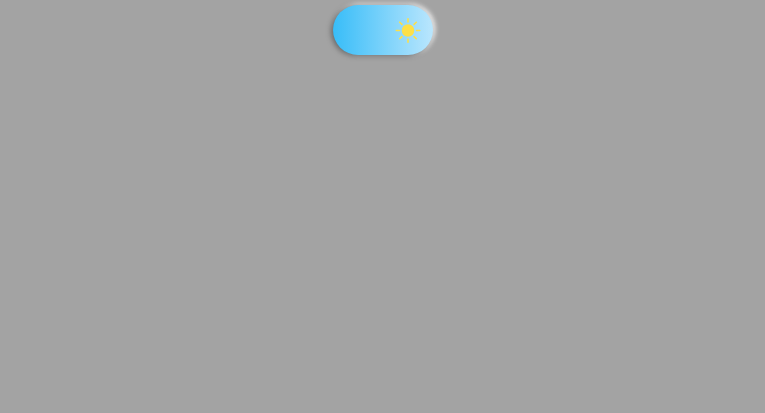
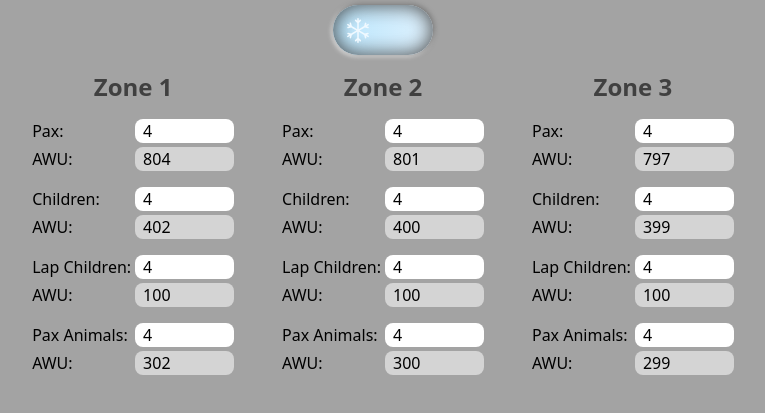
Before and after one commit to DallenB4/aerocalc, a Gatsby site: page / in a window 1280 px wide. Shown: the part 83-496 px from the top of the page, without its empty margins (257-1022 px from the left). Built offline with nearby package versions, Linux system fonts and the light colour scheme; Gatsby itself is replaced by a stand-in of ours.

Commit message:
Added processing.

```diff
--- a/src/pages/404.js
+++ b/src/pages/404.js
@@ -4,6 +4,7 @@ import * as React from "react"
 const NotFoundPage = () => {
   return (
     <main>
+      <h1>404: Not Found</h1>
     </main>
   )
 }
--- a/src/pages/index.js
+++ b/src/pages/index.js
@@ -1,22 +1,21 @@
 import * as React from "react"
 import { Switch } from "@headlessui/react"
+import "../scripts/data"
+import { assistAnimalsAWU, bagWeights, checkedBagWeights, childrenAWU, lapChildrenAWU, passengerAWU } from "../scripts/data"
 
-const SeasonSwitch = () => {
-  const [enabled, setEnabled] = React.useState(true)
-
+const SeasonSwitch = ({ enabled, onChange }) => {
   return (
     <Switch
       checked={enabled}
-      onChange={setEnabled}
+      onChange={onChange}
       className={`
-        bg-neutral-700
-        ${enabled ? 'bg-gradient-to-l from-sky-200 to-sky-400' : 'bg-gradient-to-l from-sky-100 to-sky-200'}
-        ${enabled ? "shadow-[-2px_1px_5px_#666,2px_-1px_5px_#fff,inset_0_0_0px_#fff]" : "shadow-[1px_-1px_5px_#666,-1px_1px_5px_#fff,inset_0_0px_20px_#444]"}
-        inline-flex h-[50px] w-[100px] items-center m-2 rounded-full focus:outline-none transition duration-[400ms] ease=out`}
+      ${enabled ? 'bg-gradient-to-l from-sky-200 to-sky-400' : 'bg-gradient-to-l from-sky-100 to-sky-200'}
+      ${enabled ? "shadow-[-2px_1px_5px_#666,2px_-1px_5px_#fff,inset_0_0_0px_#fff]" : "shadow-[1px_-1px_5px_#666,-1px_1px_5px_#fff,inset_0_0px_20px_#444]"}
+      bg-neutral-700 inline-flex h-[50px] w-[100px] items-center m-2 rounded-full focus:outline-none transition duration-[400ms] ease=out`}
     >
-      <svg xmlns="http://www.w3.org/2000/svg" class="bi bi-snow" viewBox="0 0 16 16"
+      <svg xmlns="http://www.w3.org/2000/svg" viewBox="0 0 16 16"
         className={`${enabled ? 'translate-x-[100%]' : 'translate-x-[0%]'
-          } h-1/2 w-1/2 transform transition duration-[400ms] ease=out`}>
+          } bi bi-snow h-1/2 w-1/2 transform transition duration-[400ms] ease=out`}>
         <path d="M8 12a4 4 0 1 0 0-8 4 4 0 0 0 0 8M8 0a.5.5 0 0 1 .5.5v2a.5.5 0 0 1-1 0v-2A.5.5 0 0 1 8 0m0 13a.5.5 0 0 1 .5.5v2a.5.5 0 0 1-1 0v-2A.5.5 0 0 1 8 13m8-5a.5.5 0 0 1-.5.5h-2a.5.5 0 0 1 0-1h2a.5.5 0 0 1 .5.5M3 8a.5.5 0 0 1-.5.5h-2a.5.5 0 0 1 0-1h2A.5.5 0 0 1 3 8m10.657-5.657a.5.5 0 0 1 0 .707l-1.414 1.415a.5.5 0 1 1-.707-.708l1.414-1.414a.5.5 0 0 1 .707 0m-9.193 9.193a.5.5 0 0 1 0 .707L3.05 13.657a.5.5 0 0 1-.707-.707l1.414-1.414a.5.5 0 0 1 .707 0zm9.193 2.121a.5.5 0 0 1-.707 0l-1.414-1.414a.5.5 0 0 1 .707-.707l1.414 1.414a.5.5 0 0 1 0 .707M4.464 4.465a.5.5 0 0 1-.707 0L2.343 3.05a.5.5 0 1 1 .707-.707l1.414 1.414a.5.5 0 0 1 0 .708z" className={`${enabled ? 'opacity-1' : 'opacity-0'} fill-yellow-300 transition duration-400`} />
         <path d="M8 16a.5.5 0 0 1-.5-.5v-1.293l-.646.647a.5.5 0 0 1-.707-.708L7.5 12.793V8.866l-3.4 1.963-.496 1.85a.5.5 0 1 1-.966-.26l.237-.882-1.12.646a.5.5 0 0 1-.5-.866l1.12-.646-.884-.237a.5.5 0 1 1 .26-.966l1.848.495L7 8 3.6 6.037l-1.85.495a.5.5 0 0 1-.258-.966l.883-.237-1.12-.646a.5.5 0 1 1 .5-.866l1.12.646-.237-.883a.5.5 0 1 1 .966-.258l.495 1.849L7.5 7.134V3.207L6.147 1.854a.5.5 0 1 1 .707-.708l.646.647V.5a.5.5 0 1 1 1 0v1.293l.647-.647a.5.5 0 1 1 .707.708L8.5 3.207v3.927l3.4-1.963.496-1.85a.5.5 0 1 1 .966.26l-.236.882 1.12-.646a.5.5 0 0 1 .5.866l-1.12.646.883.237a.5.5 0 1 1-.26.966l-1.848-.495L9 8l3.4 1.963 1.849-.495a.5.5 0 0 1 .259.966l-.883.237 1.12.646a.5.5 0 0 1-.5.866l-1.12-.646.236.883a.5.5 0 1 1-.966.258l-.495-1.849-3.4-1.963v3.927l1.353 1.353a.5.5 0 0 1-.707.708l-.647-.647V15.5a.5.5 0 0 1-.5.5z" className={`${enabled ? 'opacity-0' : 'opacity-1'} fill-sky-50 transition duration-400`} />
       </svg>
@@ -24,11 +23,45 @@ const SeasonSwitch = () => {
   )
 }
 
+const ZoneInput = ({ zone = 0, isWinter = false }) => {
+  return (
+    <div className="p-2 inline-block">
+      <h1 className="font-sans text-center text-2xl text-neutral-700 font-semibold">Zone {zone}</h1>
+      <NumberCombo xlabel="Pax: " ylabel="AWU: " calc={(input) => { return passengerAWU[+ isWinter][zone - 1][input] }} />
+      <NumberCombo xlabel="Children: " ylabel="AWU: " calc={(input) => { return childrenAWU[+ isWinter][zone - 1][input] }} />
+      <NumberCombo xlabel="Lap Children: " ylabel="AWU: " calc={(input) => { return lapChildrenAWU[zone - 1][input] }} />
+      <NumberCombo xlabel="Pax Animals: " ylabel="AWU: " calc={(input) => { return assistAnimalsAWU[zone - 1][input] }} />
+    </div>
+  )
+}
+
+const NumberCombo = ({ xlabel = "XLabel: ", ylabel = "YLabel: ", calc = (input) => { return input } }) => {
+  const [value, setValue] = React.useState(4)
+  return (
+    <div className="grid grid-cols-2 gap-1 m-4">
+      <label className="" htmlFor="input">{xlabel}</label>
+      <input className="px-2 focus:outline-none rounded-lg" id="input" onInput={(e) => setValue(Number(e.target.value))} type="number" min={0} max={99} defaultValue={value} />
+      <label htmlFor="num">{ylabel}</label>
+      <span className={"px-2 rounded-lg bg-neutral-300"} id="num">{calc(value)}</span>
+    </div>
+  )
+}
+
 const IndexPage = () => {
+  const [isWinter, setEnabled] = React.useState(!(new Date().getMonth() > 3 && new Date().getMonth() < 10))
+  const handleSeasonToggle = (state) => {
+    setEnabled(!state)
+  }
+
   return (
-    <main className="flex flex-col items-center min-h-screen py-2 bg-neutral-400">
+    <main className="flex flex-col items-center flex-wrap min-h-screen min-w-screen py-2 bg-neutral-400">
       <h1 className="font-sans text-4xl text-neutral-700 py-4 font-semibold">Aerocalc</h1>
-      <SeasonSwitch />
+      <SeasonSwitch onChange={handleSeasonToggle} enabled={!isWinter} />
+      <div className="flex flex-wrap">
+        <ZoneInput zone={1} isWinter={isWinter} />
+        <ZoneInput zone={2} isWinter={isWinter} />
+        <ZoneInput zone={3} isWinter={isWinter} />
+      </div>
     </main>
   )
 }
--- /dev/null
+++ b/src/scripts/data.js
@@ -0,0 +1,12 @@
+export const passengerAWU = [[[0, 201, 402, 603, 804, 1005, 1206, 1407, 1608, 1809, 2010, 2211, 2412,], [0, 200, 400, 601, 801, 1001, 1201, 1401, 1601, 1802, 2002, 2202, 2402, 2602, 2802, 3003, 3203, 3403, 3603, 3803, 4004, 4204, 4404, 4604, 4804, 5004, 5405, 5205, 5405, 5805, 6005, 6205, 6046,], [0, 199, 399, 598, 797, 996, 1196, 1395, 1594, 1793, 1993, 2192, 2391, 2590, 2790, 2989, 3188, 3387, 3587, 3786, 3985, 4185, 4384, 4583, 4782, 4982, 5181, 5380, 5579, 5779, 5978, 6177, 6376,]], [[0, 201, 402, 603, 804, 1005, 1206, 1407, 1608, 1909, 2110, 2311, 2512,], [0, 200, 400, 601, 801, 1001, 1201, 1401, 1601, 1902, 2102, 2302, 2502, 2702, 2903, 3103, 3303, 3503, 3703, 3903, 4104, 4304, 4504, 4704, 4904, 5205, 5405, 5605, 5805, 6005, 6205, 6406, 6606,], [0, 199, 398, 598, 797, 996, 1195, 1394, 1593, 1893, 2092, 2292, 2490, 2491, 2690, 2889, 3288, 3487, 3686, 3886, 4085, 4284, 4483, 4683, 4882, 5181, 5380, 5580, 5779, 5978, 6177, 6377, 6576,]],]
+export const childrenAWU = [[[0, 100, 201, 301, 302, 402, 503, 603, 703, 804, 904,], [0, 100, 200, 300, 300, 400, 500, 601, 701, 801, 901,], [0, 100, 199, 299, 299, 398, 498, 598, 697, 797, 897,],], [[0, 100, 201, 301, 402, 502, 603, 603, 704, 804, 904,], [0, 100, 200, 300, 400, 500, 600, 601, 701, 801, 901,], [0, 100, 199, 299, 399, 498, 598, 598, 697, 797, 897,],]]
+export const lapChildrenAWU = [[0, 0, 0, 100, 100,], [0, 0, 0, 100, 100,], [0, 0, 0, 100, 100,],]
+export const assistAnimalsAWU = [[0, 100, 201, 201, 302,], [0, 100, 200, 200, 300,], [0, 100, 199, 199, 299,],]
+export function bagWeights(bags) {
+    return bags * 34
+}
+export function checkedBagWeights(bags) {
+    return bags * 17
+}
+export const forwardCargo = { 100: 100, 200: 201, 300: 301, 400: 402, 500: 502, 600: 603, 700: 703, 800: 803, 900: 904, 1000: 1004, 1100: 1105, 1200: 1205, 1300: 1305, 1400: 1406, 1500: 1506, 1600: 1607, 1700: 1707, 1800: 1808, 1900: 1908, 2000: 2008, 2100: 2109, 2200: 2209, 2300: 2310, 2400: 2410, 2500: 2510, 2600: 2611, 2700: 2711, 2800: 2812, 2900: 2912, 3000: 3013, 3100: 3113, 3200: 3213, 3300: 3314, }
+export const aftCargo = { 100: 100, 200: 199, 300: 299, 400: 399, 500: 498, 600: 598, 700: 697, 800: 797, 900: 897, 1000: 996, 1100: 1096, 1200: 1196, 1300: 1295, 1400: 1395, 1500: 1494, 1600: 1594, 1700: 1694, 1800: 1793, 1900: 1893, 2000: 1993, 2100: 2092, 2200: 2192, 2300: 2291, 2400: 2391, 2500: 2491, }
```
Also changed, not shown: src/images/icon.png (deleted).
